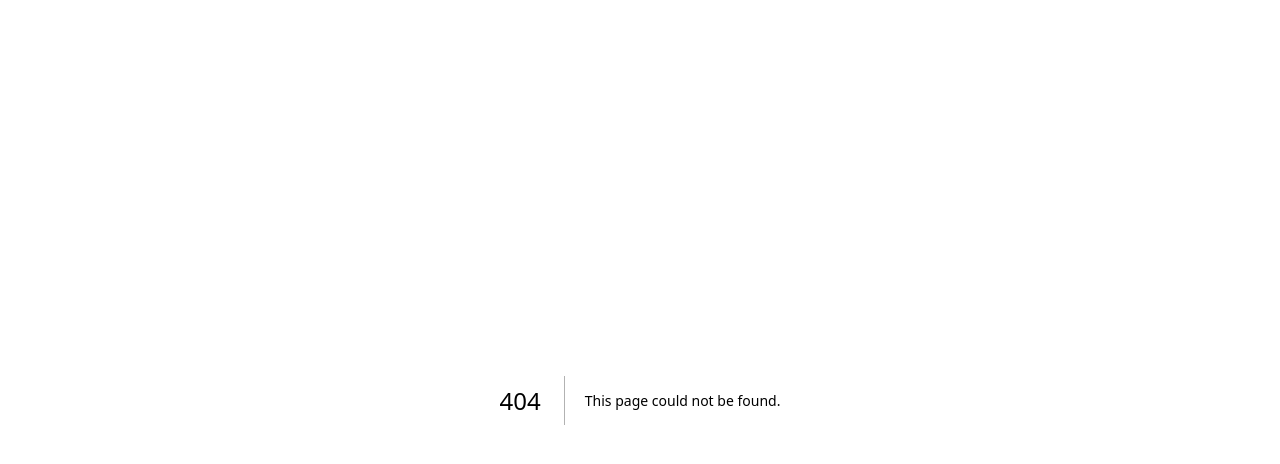
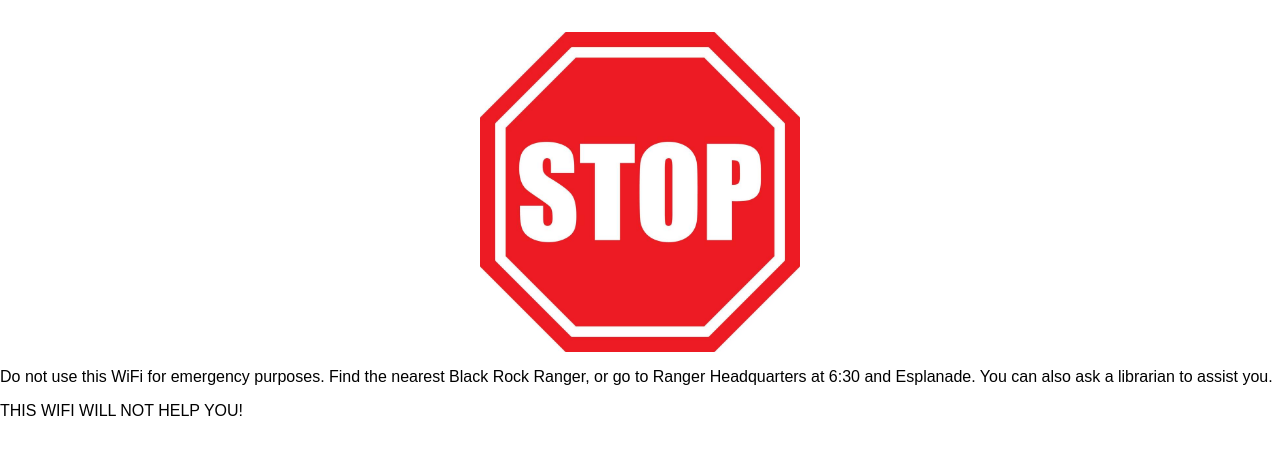
Before and after one commit to nebrius/brpl-wifi-troll, a Next.js app: page /emergency in a window 1280 px wide. Before the commit this address had no page. Shown: the top 464 px of the page. Built offline with nearby package versions, Linux system fonts and the light colour scheme.

Commit message:
Created emergency and login pages

```diff
--- /dev/null
+++ b/src/app/emergency/page.tsx
@@ -0,0 +1,20 @@
+import Image from "next/image";
+import styles from "./styles.module.css";
+
+export default function EmergencyPage() {
+  return (
+    <>
+      <div className={styles.stopContainer}>
+        <div className={styles.stop}>
+          <Image src="/stop.jpg" alt="Stop" fill />
+        </div>
+      </div>
+      <p>
+        Do not use this WiFi for emergency purposes. Find the nearest Black Rock
+        Ranger, or go to Ranger Headquarters at 6:30 and Esplanade. You can also
+        ask a librarian to assist you.
+      </p>
+      <p>THIS WIFI WILL NOT HELP YOU!</p>
+    </>
+  );
+}
--- /dev/null
+++ b/src/app/emergency/styles.module.css
@@ -0,0 +1,13 @@
+.stopContainer {
+  display: flex;
+  justify-content: center;
+  align-items: center;
+  height: 40%;
+  margin-top: 2rem;
+}
+
+.stop {
+  position: relative;
+  height: 100%;
+  aspect-ratio: 1;
+}
--- a/src/app/globals.css
+++ b/src/app/globals.css
@@ -1,22 +1,10 @@
-html,
-body {
-  max-width: 100vw;
-  overflow-x: hidden;
-}
-
 body {
   font-family: Arial, Helvetica, sans-serif;
   -webkit-font-smoothing: antialiased;
   -moz-osx-font-smoothing: grayscale;
 }
 
-* {
-  box-sizing: border-box;
-  padding: 0;
-  margin: 0;
+.app {
+  position: absolute;
+  inset: 0;
 }
-
-a {
-  color: inherit;
-  text-decoration: none;
-}
--- a/src/app/layout.tsx
+++ b/src/app/layout.tsx
@@ -24,7 +24,7 @@ export default function RootLayout({
   return (
     <html lang="en">
       <body className={`${geistSans.variable} ${geistMono.variable}`}>
-        {children}
+        <div className="app">{children}</div>
       </body>
     </html>
   );
--- a/src/app/page.module.css
+++ b/src/app/page.module.css
@@ -0,0 +1,3 @@
+.linkMargin {
+  margin-inline: 0.5rem;
+}
```
Also changed, not shown: src/app/login/page.tsx (added, +45 -0 lines), src/app/loginFailure/page.tsx (added, +9 -0 lines), src/app/page.tsx (+15 -0 lines), public/stop.jpg (added).
